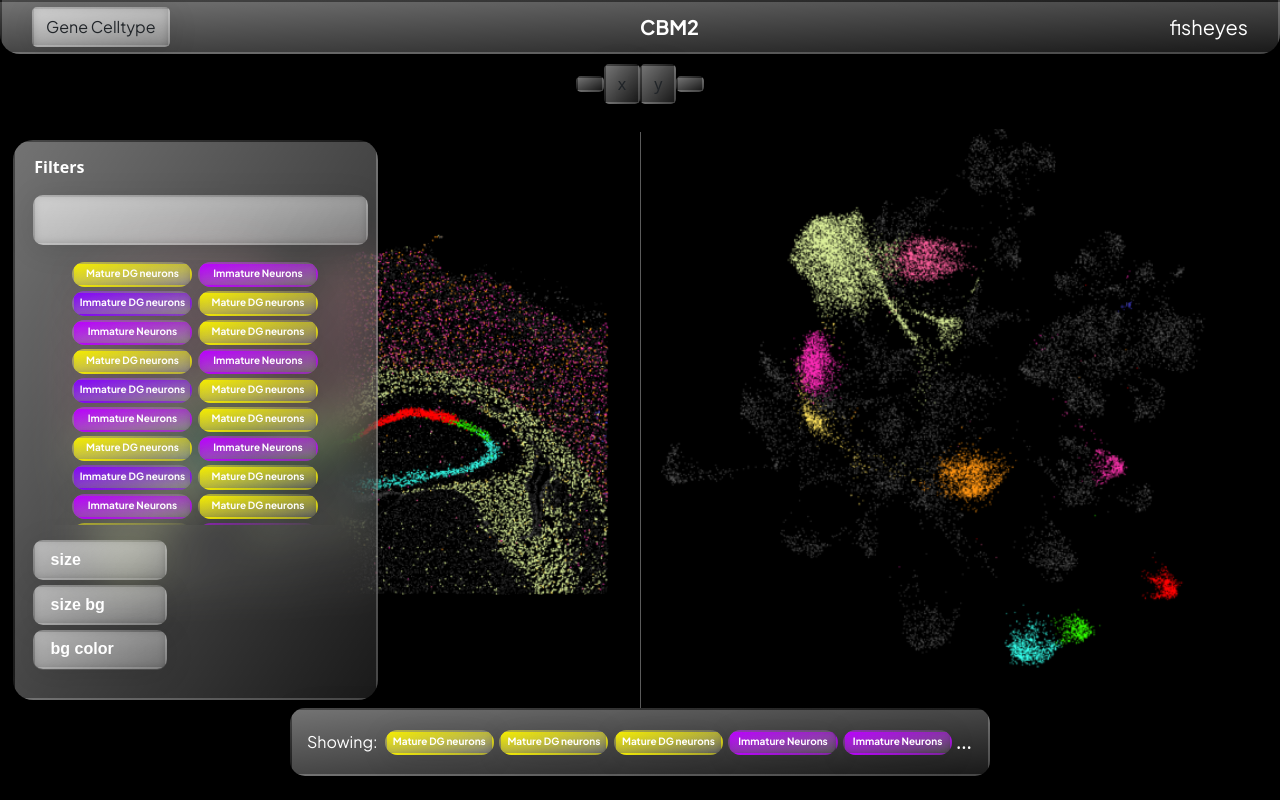
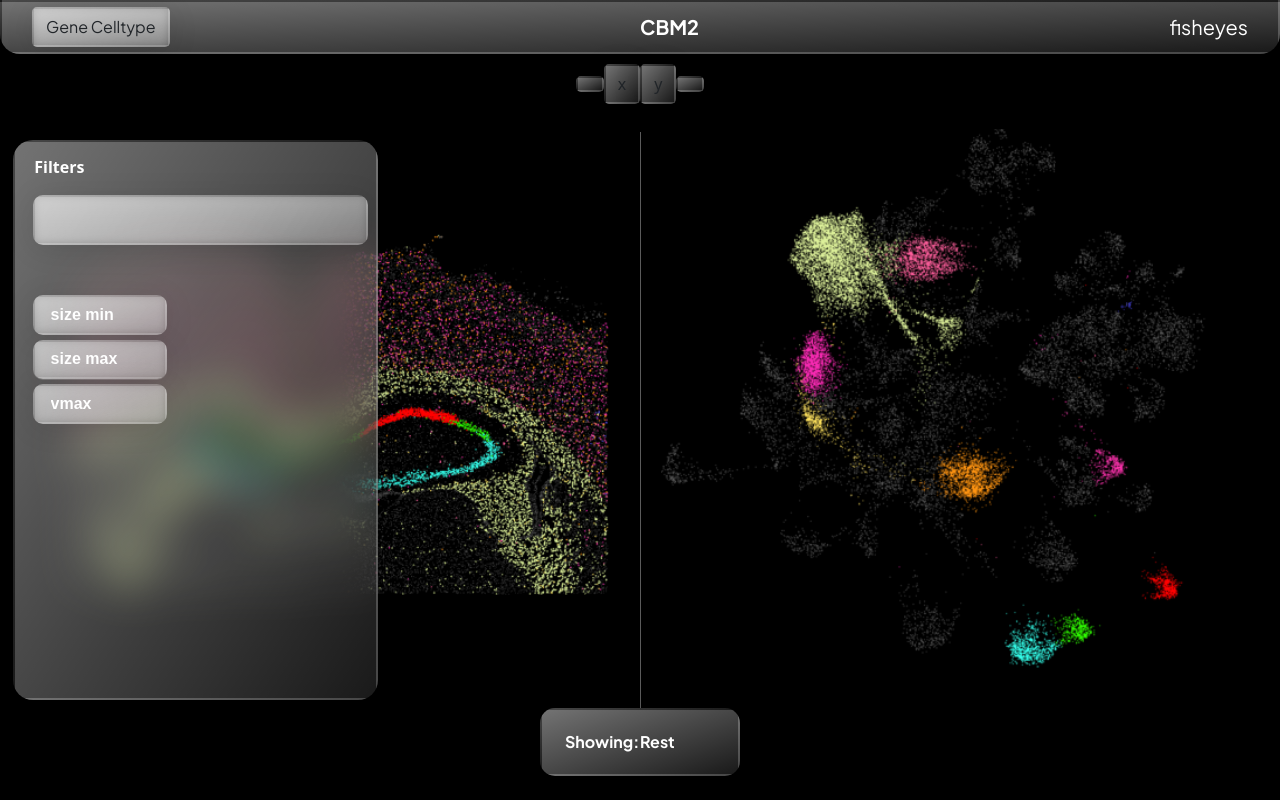
Before and after one commit to serrachow/fishies, a React (Create React App) app in the folder frontend/: page / in a window 1280 px wide. Built offline with nearby package versions, Linux system fonts and the light colour scheme.

Commit message:
Add gene sidebar and bottom bar

```diff
--- a/frontend/src/App.js
+++ b/frontend/src/App.js
@@ -17,7 +17,7 @@ function App() {
     <div className="App">
       <Navbar/>
       <Coordinates/>
-      <SidePanel>
+      {/* <SidePanel>
         <GeneComponent geneName={"Mature DG neurons"}/>
         <GeneComponent geneName={"Immature Neurons"}/>
         <GeneComponent geneName={"Immature DG neurons"}/>
@@ -54,16 +54,20 @@ function App() {
         <GeneComponent geneName={"Mature DG neurons"}/>
         <GeneComponent geneName={"Immature Neurons"}/>
         <GeneComponent geneName={"Mature DG neurons"}/>
-      </SidePanel>
+      </SidePanel> */}
+
+      <SidePanel />
       <Graphs/>
-      <BottomDisplay>
+      {/* <BottomDisplay>
         <GeneComponent geneName={"Mature DG neurons"}/>
         <GeneComponent geneName={"Mature DG neurons"}/>
         <GeneComponent geneName={"Mature DG neurons"}/>
         <GeneComponent geneName={"Immature Neurons"}/>
         <GeneComponent geneName={"Immature Neurons"}/>
         <GeneComponent geneName={"Immature Neurons"}/>
-      </BottomDisplay>
+      </BottomDisplay> */}
+
+      <BottomDisplay gene="Rest"/>
     </div>
   );
 }
--- a/frontend/src/components/BottomDisplay/BottomDisplay.css
+++ b/frontend/src/components/BottomDisplay/BottomDisplay.css
@@ -2,22 +2,22 @@
     position: fixed;
     bottom: 3%;
 
-    width: 700px;
     height: 8.5%;
 
     border-radius: 15px;
 
     display: flex;
-    justify-content: flex-start;
+    /* justify-content: flex-start; */
     align-items: center;
 
     padding: 15px;
 }
 
-#showing {
+.showing {
     color: white;
     font-family: 'Plus Jakarta Sans', sans-serif, bold;
     font-size: 16px;
+    font-weight: bold;
 
     margin: 0;
     margin-right: 5px;
--- a/frontend/src/components/BottomDisplay/BottomDisplay.js
+++ b/frontend/src/components/BottomDisplay/BottomDisplay.js
@@ -2,17 +2,24 @@ import './BottomDisplay.css';
 import Truncate from './Truncate.js';
 
 // takes in the genes showing currently
-function BottomDisplay( {children} ) {
+function BottomDisplay( {children, gene} ) {
   // console.log(limit, max, geneChildren.slice(max), length);
 
   // console.log(geneChildren);
 
   return (
-    <div className="bottom-bar glassmorphism">
-        <p id="showing">Showing:</p>
-        <Truncate>
+    <div className="bottom-bar glassmorphism" style={{width: (gene)?("200px"):("700px"), justifyContent:(gene)?("center"):("flex-start")}}>
+        <p class="showing">Showing:</p>
+        {/* this is for cell */}
+        {children &&
+          <Truncate>
           {children}
-        </Truncate>
+          </Truncate>
+        }
+
+        {!children &&
+          <p className="showing">{gene}</p>
+        }
     </div>
   )
 }
--- a/frontend/src/components/SidePanel/SidePanel.js
+++ b/frontend/src/components/SidePanel/SidePanel.js
@@ -1,20 +1,29 @@
 import './SidePanel.css'
 
 import TextInput from '../TextInput/TextInput'
+import { useState } from 'react'
 
 function SidePanel({children}) {
+
+  // const [gene, setGene] = useState(null);
 
   return (
     <div className="glassmorphism sidepanel">
         <p>Filters</p>
         {/* pass a function as a prop to get value from input */}
-        <TextInput width="100%" height="50px"/>
-        <div className="gene-container scrollbar scrollbar-black bordered-black square thin">
-          {children}
+        <div style={{marginBottom: children?("0px"):("50px")}}>
+          <TextInput width="100%" height="50px" margin="50px" />
         </div>
-        <TextInput width="40%" height="7.5%" label="size"/>
-        <TextInput width="40%" height="7.5%" label="size bg"/>
-        <TextInput width="40%" height="7.5%" label="bg color"/>
+        {/* shows children if there is children, meaning it's the cell side panel */}
+        {children &&
+          <div className="gene-container scrollbar scrollbar-black bordered-black square thin">
+            {children}
+          </div>
+        }
+
+        <TextInput width="40%" height="7.5%" label={(children ? "size" : "size min")}/>
+        <TextInput width="40%" height="7.5%" label={(children ? "size bg" : "size max")}/>
+        <TextInput width="40%" height="7.5%" label={(children ? "bg color" : "vmax")}/>
     </div>
   )
 }
```
